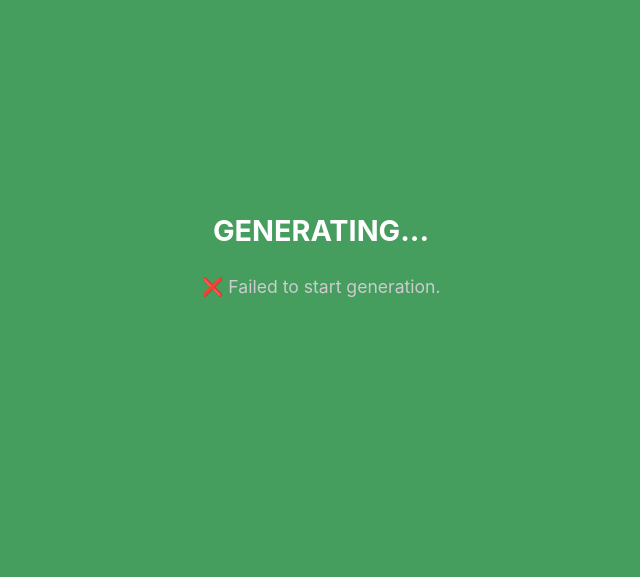
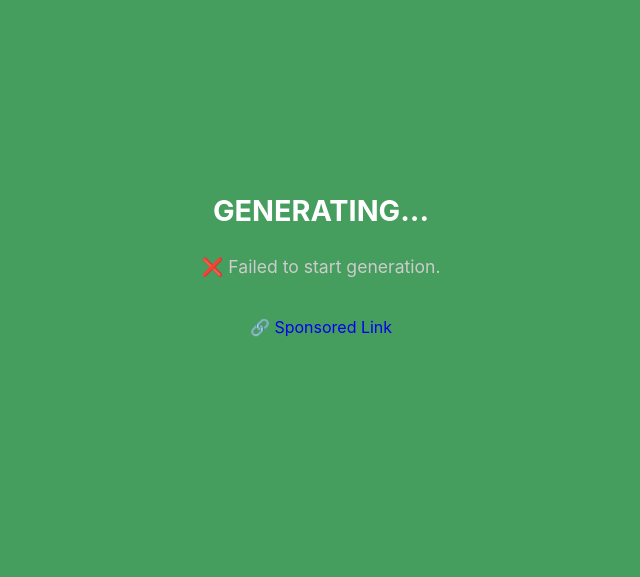
Before and after one commit to seiyaU/Music_Monster, a Python web app: template templates/generate.html in a window 1280 px wide. Shown: the part 227-804 px from the top of the page, without its empty margins (319-959 px from the left). Run offline with Jinja, Linux system fonts and the light colour scheme; the template is opened without the code that fills it: most values are stand-ins (such as "Sample title", 1, 10 or a date in 2020).

Commit message:
fixed func

```diff
--- a/templates/generate.html
+++ b/templates/generate.html
@@ -57,7 +57,22 @@
   <h2>GENERATING...</h2>
   <p id="status">Wait a minute...</p>
   <img id="output-image"/>
-  <button id="save-btn">Save Image</button>
+  <div class="buttons" style="display: flex; gap: 10px; justify-content: center; margin-top: 20px;">
+   <!-- 画像保存ボタン -->
+   <button id="save-btn" class="action-btn">Save Image</button>
+
+    <!-- スポンサーリンクボタン（AdSense用） -->
+    <a
+      href="https://your-ad-link-here.com"
+      target="_blank"
+      rel="noopener noreferrer"
+      class="action-btn"
+      style="text-decoration: none; text-align: center;"
+    >
+      🔗 Sponsored Link
+    </a>
+  </div>
+
 
   <script>
     console.log("🟢 Page loaded");
```
Also changed, not shown: app.py (+9 -8 lines).
